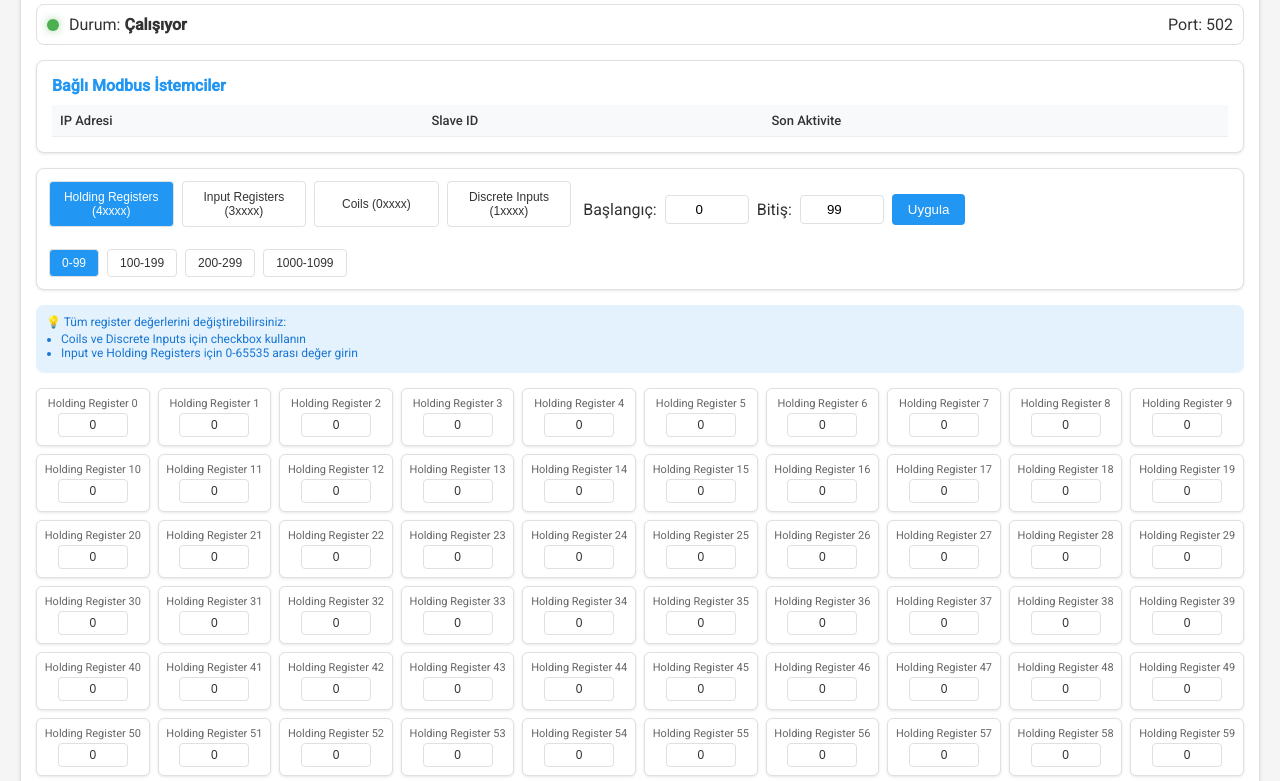
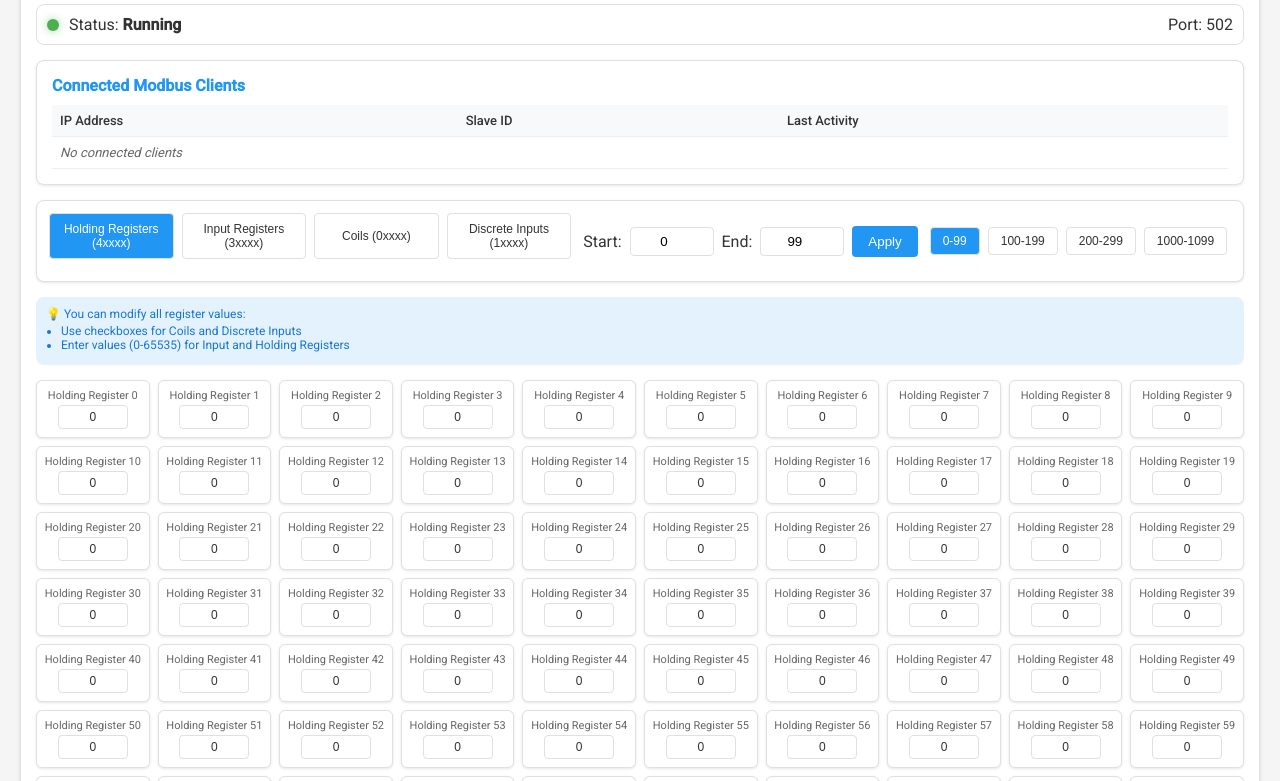
Before and after one commit to setamodius/Modbus-Slave-Simulator, a website: page public/index.html in a window 1280 px wide. Shown: the part 111-892 px from the top of the page. Drawn offline with nearby package versions, Linux system fonts and the light colour scheme; no server answers.

Commit message:
Translate application to English and improve UI text

```diff
--- a/public/index.html
+++ b/public/index.html
@@ -1,7 +1,7 @@
 <!DOCTYPE html>
 <html>
 <head>
-    <title>Modbus TCP Simülatörü</title>
+    <title>Modbus TCP Simulator</title>
     <link href="https://fonts.googleapis.com/css2?family=Roboto:wght@300;400;500&display=swap" rel="stylesheet">
     <link rel="stylesheet" href="https://cdnjs.cloudflare.com/ajax/libs/font-awesome/5.15.4/css/all.min.css">
     <style>
@@ -361,27 +361,30 @@
         </button>
     </div>
     <div class="container">
-        <h1>Modbus TCP Simülatörü</h1>
+        <h1>Modbus TCP Simulator</h1>
 
         <div class="status">
             <div class="status-indicator">
                 <div class="status-dot"></div>
-                <span>Durum: <strong id="status">Çalışıyor</strong></span>
+                <span>Status: <strong id="status">Running</strong></span>
             </div>
             <div>Port: 502</div>
         </div>
 
         <div class="clients-panel">
-            <h3>Bağlı Modbus İstemciler</h3>
+            <h3>Connected Modbus Clients</h3>
             <table class="clients-table">
                 <thead>
                     <tr>
-                        <th>IP Adresi</th>
+                        <th>IP Address</th>
                         <th>Slave ID</th>
-                        <th>Son Aktivite</th>
+                        <th>Last Activity</th>
                     </tr>
                 </thead>
                 <tbody id="clientsList">
+                    <tr>
+                        <td colspan="3" class="no-clients">No connected clients</td>
+                    </tr>
                 </tbody>
             </table>
         </div>
@@ -394,11 +397,11 @@
                 <button class="type-button" onclick="setType('discrete')">Discrete Inputs (1xxxx)</button>
             </div>
             <div class="range-selector">
-                <label>Başlangıç:</label>
+                <label>Start:</label>
                 <input type="number" id="startRegister" class="range-input" value="0" min="0" max="65535">
-                <label>Bitiş:</label>
+                <label>End:</label>
                 <input type="number" id="endRegister" class="range-input" value="99" min="0" max="65535">
-                <button class="apply-button" onclick="updateRange()">Uygula</button>
+                <button class="apply-button" onclick="updateRange()">Apply</button>
             </div>
             <div class="preset-buttons">
                 <button class="preset-button active" onclick="setPreset(0, 99)">0-99</button>
@@ -409,10 +412,10 @@
         </div>
 
         <div class="info-panel">
-            💡 Tüm register değerlerini değiştirebilirsiniz:
+            💡 You can modify all register values:
             <ul>
-                <li>Coils ve Discrete Inputs için checkbox kullanın</li>
-                <li>Input ve Holding Registers için 0-65535 arası değer girin</li>
+                <li>Use checkboxes for Coils and Discrete Inputs</li>
+                <li>Enter values (0-65535) for Input and Holding Registers</li>
             </ul>
         </div>
 
@@ -478,7 +481,7 @@
                 createRegisters(start, end);
                 updatePresetButtons(start, end);
             } else {
-                alert('Geçersiz aralık! Başlangıç 0-65535 arasında ve bitiş başlangıçtan büyük olmalıdır.');
+                alert('Invalid range! Start must be between 0-65535 and end must be greater than start.');
             }
         }
 
@@ -555,7 +558,7 @@
             if (clients.length === 0) {
                 tbody.innerHTML = `
                     <tr>
-                        <td colspan="3" class="no-clients">Bağlı client bulunmuyor</td>
+                        <td colspan="3" class="no-clients">No connected clients</td>
                     </tr>
                 `;
                 return;
```
Also changed, not shown: index.js (+6 -6 lines).
